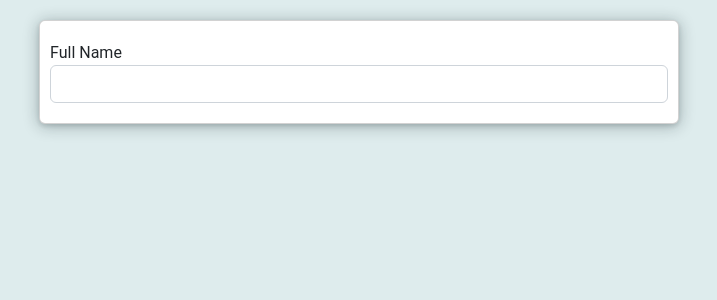
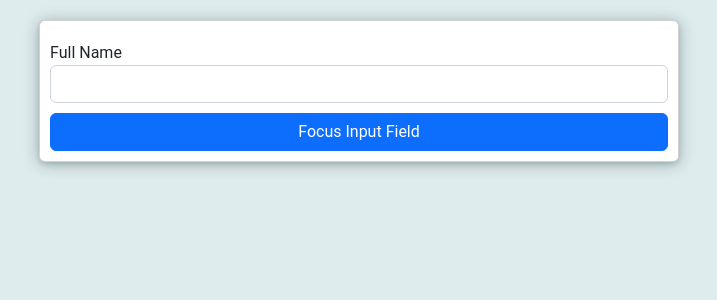
Before and after one commit to codingscenes/react-app, a React (Create React App) app: page / in a window 1280 px wide. Shown: the top 300 px of the page, without its empty margins (281-998 px from the left). Built offline with nearby package versions, Linux system fonts and the light colour scheme; the HTML template or start-up script is replaced by a standard one.

Commit message:
solution

```diff
--- a/src/App.js
+++ b/src/App.js
@@ -1,14 +1,19 @@
 /* eslint-disable no-unused-vars */
 /* eslint-disable react-hooks/exhaustive-deps */
-import React, { useState } from 'react';
+import React, { createRef, useState } from 'react';
 import Input from './UI/Input';
 
 const App = () => {
   const [fullName, setFullName] = useState('');
+  const childRef = createRef();
 
   const changeHandler = (event) => {
     const value = event.target.value;
     setFullName(value);
+  };
+
+  const focusHandler = () => {
+    childRef.current.focusInput();
   };
 
   return (
@@ -21,7 +26,11 @@ const App = () => {
           label={'Full Name'}
           invalid={false}
           onInputChange={changeHandler}
+          ref={childRef}
         />
+        <button className='btn btn-primary' onClick={focusHandler}>
+          Focus Input Field
+        </button>
       </div>
     </div>
   );
--- a/src/UI/Input.js
+++ b/src/UI/Input.js
@@ -1,6 +1,17 @@
-import React from 'react';
+import React, {
+  createRef,
+  forwardRef,
+  useImperativeHandle,
+  useRef,
+} from 'react';
 
-const Input = (props) => {
+const Input = forwardRef((props, ref) => {
+  const inputRef = useRef();
+  useImperativeHandle(ref, () => {
+    return {
+      focusInput: () => inputRef.current.focus(),
+    };
+  });
   return (
     <div className='form-group'>
       <label htmlFor={props.label}>{props.label}</label>
@@ -11,9 +22,10 @@ const Input = (props) => {
         className={`form-control ${props.invalid && 'invalid'} `}
         onChange={props.onInputChange}
         autoComplete={'off'}
+        ref={inputRef}
       />
     </div>
   );
-};
+});
 
 export default Input;
```
